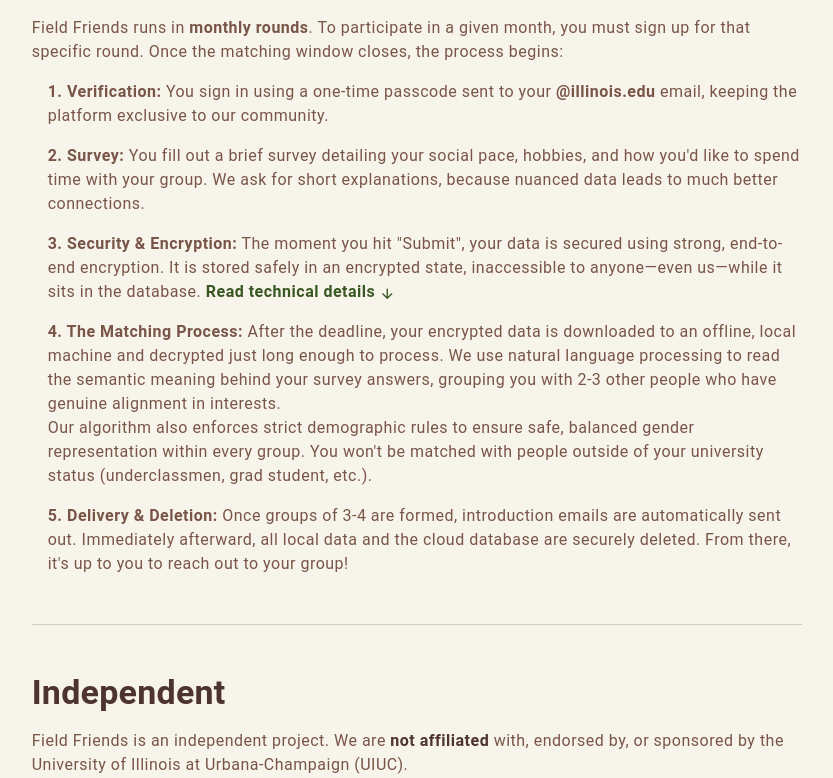
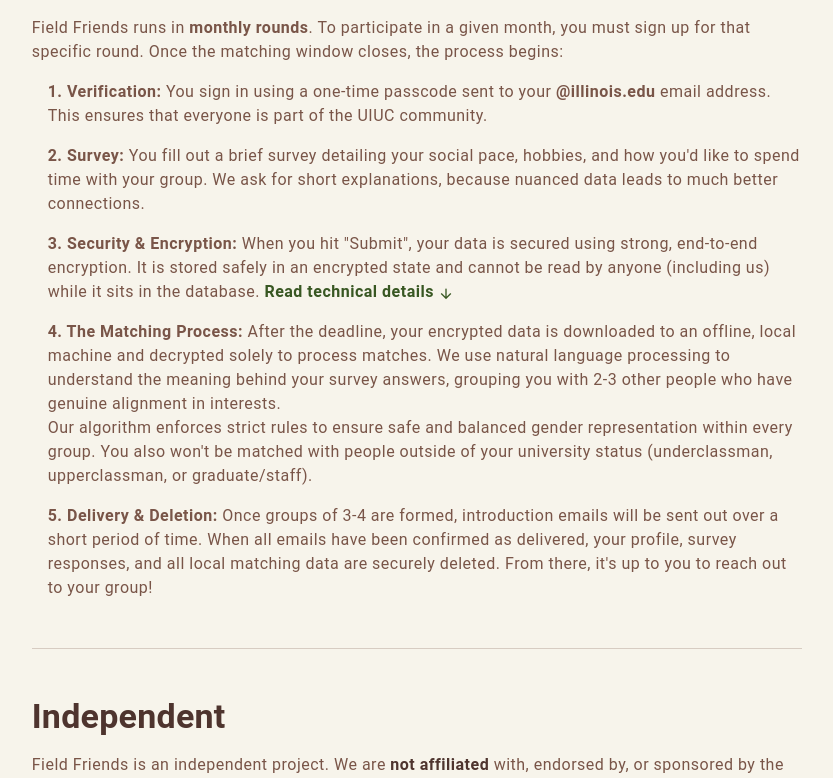
Before and after one commit to FieldFriends/field-friends-web, a Vue app: page /about in a window 1280 px wide. Shown: the part 742-1520 px from the top of the page, without its empty margins (223-1056 px from the left). Built offline with nearby package versions, Linux system fonts and the light colour scheme; no server answers; a small style sheet from the web is missing.

Commit message:
Tweak wording and polish some pages

```diff
--- a/src/pages/About.vue
+++ b/src/pages/About.vue
@@ -50,7 +50,7 @@
           <p class="text-body-1 text-secondary mb-4 page-text">
             <strong>1. Verification:</strong>
             You sign in using a one-time passcode sent to your
-            <strong>@illinois.edu</strong> email, keeping the platform exclusive to our community.
+            <strong>@illinois.edu</strong> email address. This ensures that everyone is part of the UIUC community.
           </p>
 
           <p class="text-body-1 text-secondary mb-4 page-text">
@@ -61,8 +61,8 @@
 
           <p class="text-body-1 text-secondary mb-4 page-text">
             <strong>3. Security & Encryption:</strong>
-            The moment you hit "Submit", your data is secured using strong, end-to-end encryption.
-            It is stored safely in an encrypted state, inaccessible to anyone—even us—while it sits in the database.
+            When you hit "Submit", your data is secured using strong, end-to-end encryption.
+            It is stored safely in an encrypted state and cannot be read by anyone (including us) while it sits in the database.
             <a
               href="#security-heading"
               class="text-decoration-none font-weight-bold text-link d-inline-flex align-center"
@@ -79,20 +79,20 @@
           <div class="text-body-1 text-secondary page-text">
             <p>
               <strong>4. The Matching Process:</strong>
-              After the deadline, your encrypted data is downloaded to an offline, local machine and decrypted just long enough to process.
-              We use natural language processing to read the semantic meaning behind your survey answers,
+              After the deadline, your encrypted data is downloaded to an offline, local machine and decrypted solely to process matches.
+              We use natural language processing to understand the meaning behind your survey answers,
               grouping you with 2-3 other people who have genuine alignment in interests.
             </p>
             <p class="mb-4">
-              Our algorithm also enforces strict demographic rules to ensure safe, balanced gender representation within every group.
-              You won't be matched with people outside of your university status (underclassmen, grad student, etc.).
+              Our algorithm enforces strict rules to ensure safe and balanced gender representation within every group.
+              You also won't be matched with people outside of your university status (underclassman, upperclassman, or graduate/staff).
             </p>
           </div>
 
           <p class="text-body-1 text-secondary mb-6 page-text">
             <strong>5. Delivery & Deletion:</strong>
-            Once groups of 3-4 are formed, introduction emails are automatically sent out.
-            Immediately afterward, all local data and the cloud database are securely deleted.
+            Once groups of 3-4 are formed, introduction emails will be sent out over a short period of time.
+            When all emails have been confirmed as delivered, your profile, survey responses, and all local matching data are securely deleted.
             From there, it's up to you to reach out to your group!
           </p>
         </div>
--- a/src/pages/Contact.vue
+++ b/src/pages/Contact.vue
@@ -75,7 +75,7 @@
       v-model="snackbar.isVisible"
       timeout="3000"
       location="top center"
-      color="success"
+      :color="snackbar.color"
     >
       {{ snackbar.message }}
 
@@ -102,9 +102,16 @@
 <script setup lang="ts">
 import { ref } from 'vue';
 
-const snackbar = ref({
+type Snackbar = {
+  isVisible: boolean;
+  message: string;
+  color: 'success' | 'error';
+}
+
+const snackbar = ref<Snackbar>({
   isVisible: false,
-  message: ''
+  message: '',
+  color: 'success'
 });
 
 const copyEmail = async () => {
@@ -113,10 +120,15 @@ const copyEmail = async () => {
 
     snackbar.value = {
       isVisible: true,
-      message: 'Email address copied to clipboard'
+      message: 'Email address copied to clipboard',
+      color: 'success'
     };
-  } catch (err) {
-    console.error('Failed to copy text: ', err);
+  } catch {
+    snackbar.value = {
+      isVisible: true,
+      message: 'Failed to copy email address',
+      color: 'error'
+    };
   }
 };
 </script>
--- a/src/pages/FAQ.vue
+++ b/src/pages/FAQ.vue
@@ -49,11 +49,11 @@ const faqs = [
   },
   {
     question: "How does the matching algorithm work?",
-    answerHtml: "We use natural language processing to understand your survey responses and group you with 2-3 other people who share similar interests and social preferences. We also group by university status (undergrad/grad) to ensure balanced connections. For more details, check out the <a href='/about#process-heading' class='text-link font-weight-bold text-decoration-none'>How it Works</a> section on our <a href='/about' class='text-link font-weight-bold text-decoration-none'>About page</a>."
+    answerHtml: "We use natural language processing to understand your survey responses and group you with 2-3 other people who share similar interests and social preferences. We also group by university status (underclassman/upperclassman/graduate & staff) to ensure balanced connections. For more details, check out the <a href='/about#process-heading' class='text-link font-weight-bold text-decoration-none'>How it Works</a> section on our <a href='/about' class='text-link font-weight-bold text-decoration-none'>About page</a>."
   },
   {
     question: "How is my data handled?",
-    answerHtml: "Your data is secured using end-to-end encryption the moment you submit your survey, and it is permanently deleted immediately after matches are sent out. You can read more about our <a href='/about#security-heading' class='text-link font-weight-bold text-decoration-none'>Security Architecture</a> on the <a href='/about' class='text-link font-weight-bold text-decoration-none'>About page</a>, or review our full <a href='/legal#privacy-heading' class='text-link font-weight-bold text-decoration-none'>Privacy Policy</a>."
+    answerHtml: "Your data is secured using strong application-level encryption the moment you submit your survey. Your profile and survey responses are permanently deleted after matches are confirmed to have been delivered. You can read more about our <a href='/about#security-heading' class='text-link font-weight-bold text-decoration-none'>Security Architecture</a> on the <a href='/about' class='text-link font-weight-bold text-decoration-none'>About page</a>, or review our full <a href='/legal#privacy-heading' class='text-link font-weight-bold text-decoration-none'>Privacy Policy</a>."
   },
   {
     question: "How will I be contacted?",
--- a/src/pages/Legal.vue
+++ b/src/pages/Legal.vue
@@ -117,8 +117,8 @@
         <h3 class="text-h6 font-weight-bold mb-2 text-primary font-playfair">Data Security</h3>
         <p class="text-body-1 text-secondary mb-4 page-text">
           We take the security of your data seriously. Before your survey responses and
-          identifying information ever reach our cloud database, they are encrypted using
-          AES-256 cloud encryption. The data is processed offline locally for the
+          identifying information ever reach our cloud database, they are secured using
+          application-level hybrid envelope encryption. The data is processed offline locally for the
           matching algorithm.
         </p>
 
@@ -132,7 +132,7 @@
           Once the submission window closes and data is downloaded for offline processing, <strong>we can no longer process withdrawal or manual deletion requests</strong> for that round.
         </p>
         <p class="text-body-1 text-secondary mb-4 page-text">
-          All user records are securely and permanently wiped within one hour after matches for that round are sent out.
+          Within one hour after matches for that round are s`ent out, your profile, survey responses, and all local matchmaking data are securely and permanently wiped.
         </p>
 
         <h3 class="text-h6 font-weight-bold mb-2 text-primary font-playfair">
@@ -194,7 +194,7 @@
           To the maximum extent permitted by applicable law, in no event shall Field Friends,
           its creators, or volunteers be liable for any indirect,
           incidental, special, consequential, or punitive damages.
-          Our total liability for any claims arising from or relating to the service shall not exceed ten dollars ($10.00).
+          Our total liability for any claims arising from or relating to the service shall not exceed fifty dollars ($50.00).
         </p>
       </section>
 
```
